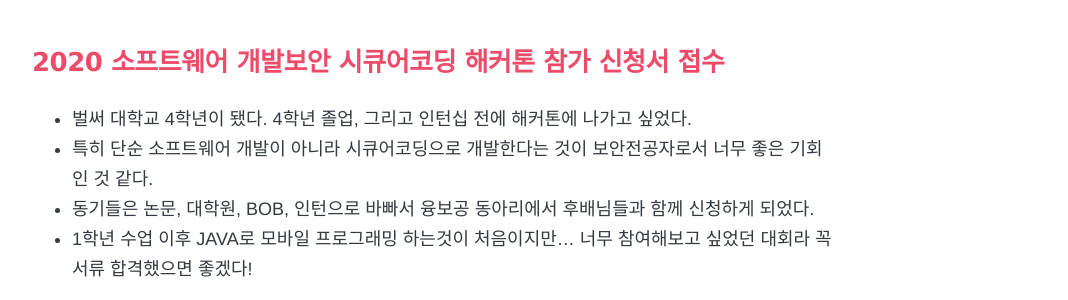
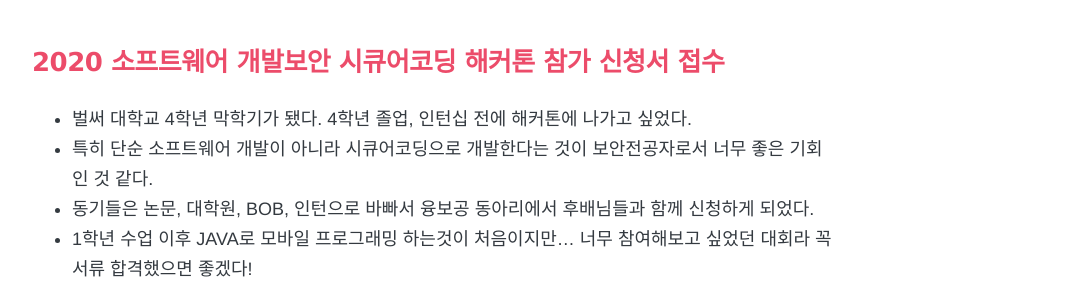
Before and after one commit to yeonsu1936/yeonsu1936.github.io, a Jekyll site: the page built from _posts/TIL(Today I Learned)/2020-08-02-TIL.md, in a window 1280 px wide. Shown: the part 287-587 px from the top of the page, without its empty margins (208-1276 px from the left). Built offline with Jekyll 4.4.1, drawn with Linux system fonts in a browser that asks for light colours; nearby versions of some CDN libraries; comment, search, counter and statistics services are not loaded.

Commit message:
Update 2020-08-02-TIL.md

```diff
--- a/_posts/TIL(Today I Learned)/2020-08-02-TIL.md
+++ b/_posts/TIL(Today I Learned)/2020-08-02-TIL.md
@@ -9,7 +9,7 @@ comments: true
 # 8월 2일 (일)
 
 ## 2020 소프트웨어 개발보안 시큐어코딩 해커톤 참가 신청서 접수
-- 벌써 대학교 4학년이 됐다. 4학년 졸업, 그리고 인턴십 전에 해커톤에 나가고 싶었다.
+- 벌써 대학교 4학년 막학기가 됐다. 4학년 졸업, 인턴십 전에 해커톤에 나가고 싶었다.
 - 특히 단순 소프트웨어 개발이 아니라 시큐어코딩으로 개발한다는 것이 보안전공자로서 너무 좋은 기회인 것 같다.
 - 동기들은 논문, 대학원, BOB, 인턴으로 바빠서 융보공 동아리에서 후배님들과 함께 신청하게 되었다.
 - 1학년 수업 이후 JAVA로 모바일 프로그래밍 하는것이 처음이지만... 너무 참여해보고 싶었던 대회라 꼭 서류 합격했으면 좋겠다!
```
